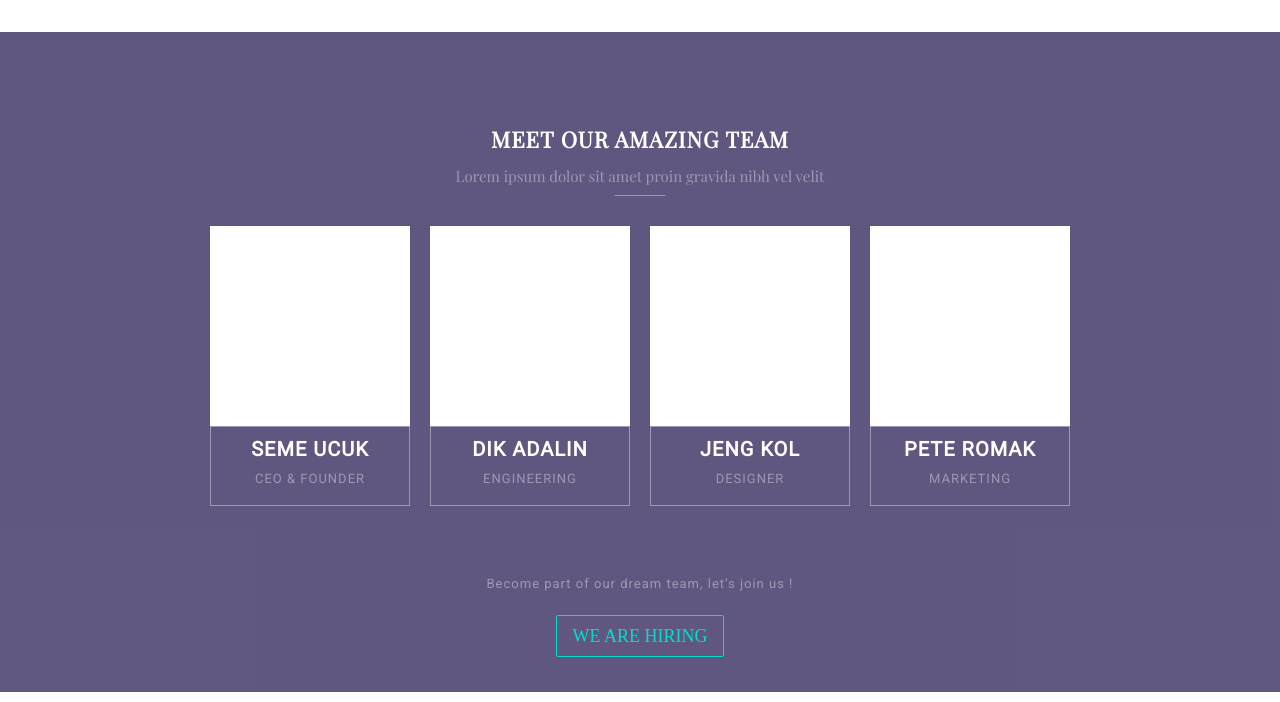
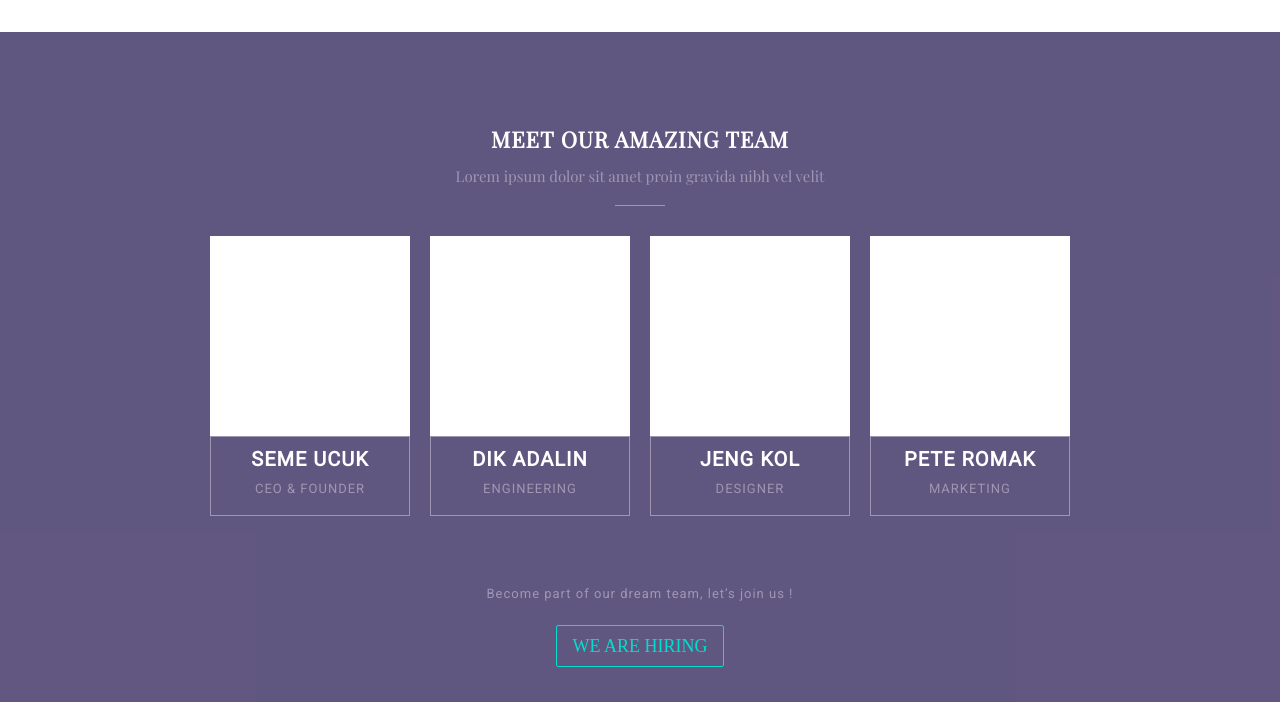
Before and after one commit to jovanavivifyideas/TajamProject, a website: page index.html in a window 1280 px wide. Shown: the part 993-1695 px from the top of the page. Drawn offline with nearby package versions, Linux system fonts and the light colour scheme; a web font is replaced by a local one.

Commit message:
Improved team

```diff
--- a/index.html
+++ b/index.html
@@ -85,11 +85,14 @@
 <section class="team-conteiner">
   <div class="team">
     <h2 class="team__heading">
+      <span class="team__heading--title">
         Meet Our Amazing Team
+      </span>
+      <small class="team__heading--text">
+          Lorem ipsum dolor sit amet proin gravida nibh vel velit
+      </small>
     </h2>
-    <p class="team__paragraf">
-        Lorem ipsum dolor sit amet proin gravida nibh vel velit
-    </p>
+
     <div class="team-members">
       <div class="team-members__card">
         <div class="team-members__img">
@@ -142,7 +145,7 @@
         </div>
      </div>
    </div>
-   <p class="team__join">
+   <p class="team__paragraf">
     Become part of our dream team, let’s join us !
    </p>
    <a href="#" class="team__btn btn">We are hiring</a>
--- a/sass/components/_team.scss
+++ b/sass/components/_team.scss
@@ -8,6 +8,13 @@
 }
 
 .team__heading{
+    display: flex;
+    flex-direction: column;
+    position: relative;
+    padding-bottom: 1rem;
+    @include line($paragraf-color);
+}
+.team__heading--title{
     font-size: 2.2rem;
     font-family: $heading-font;
     letter-spacing: .1rem;
@@ -17,14 +24,13 @@
     padding: 1.2rem 0;
 }
 
-.team__paragraf{
+.team__heading--text{
    position: relative;
    font-size: 1.5rem;
    font-family: $heading-font;
    font-weight: 300;
    color:$paragraf-color;
 
-   @include line($paragraf-color);
 }
 
 .team-members{
@@ -34,26 +40,33 @@
    margin: 4rem 0;
    @include respond(tablet) {
     flex-direction: row;
-    flex-wrap: wrap;
     justify-content: space-evenly;
  }
 }
 .team-members__card{
  margin-bottom: 3rem;
-
+ width: 20rem;
+ @include respond(tablet){
+    width: 22.2%;
+ }
 }
 
 .team-members__img{
     width: 20rem;
     height: 20rem;
     background-color: $color-white;
-
+    @include respond(tablet){
+        width: 100%;
+    }
 }
 
 .team-members__info{
     height: 8rem;
     width: 20rem;
     border: .1rem solid $paragraf-color;
+    @include respond(tablet){
+        width: 100%;
+    }
 }
 
 .team-members__name{
@@ -74,7 +87,7 @@
     text-transform: uppercase;
     letter-spacing: .1rem;
 }
-.team__join{
+.team__paragraf{
     font-family: $primary-font;
     font-size: 1.3rem;
     font-weight: 300;
```
Also changed, not shown: css/style.css.
